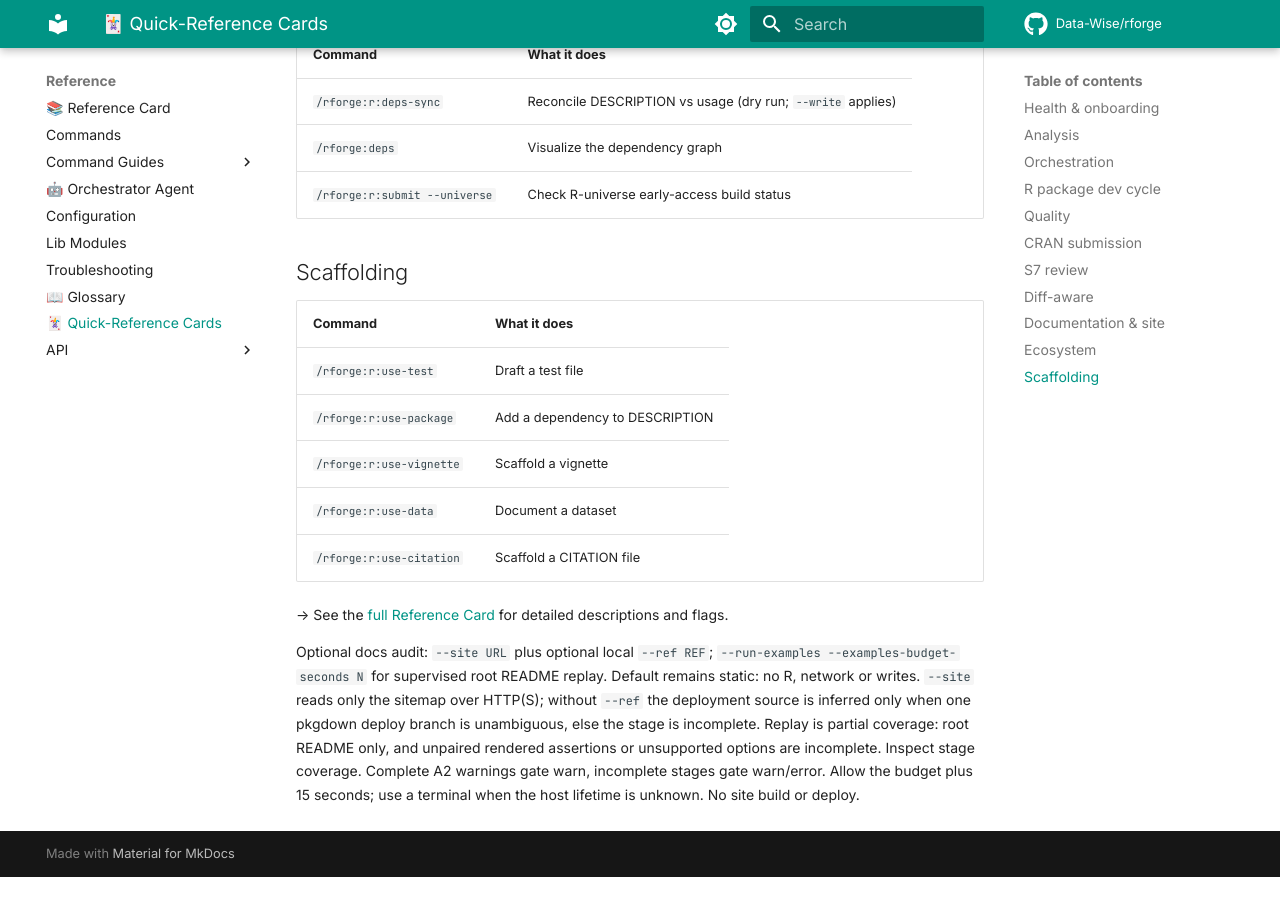
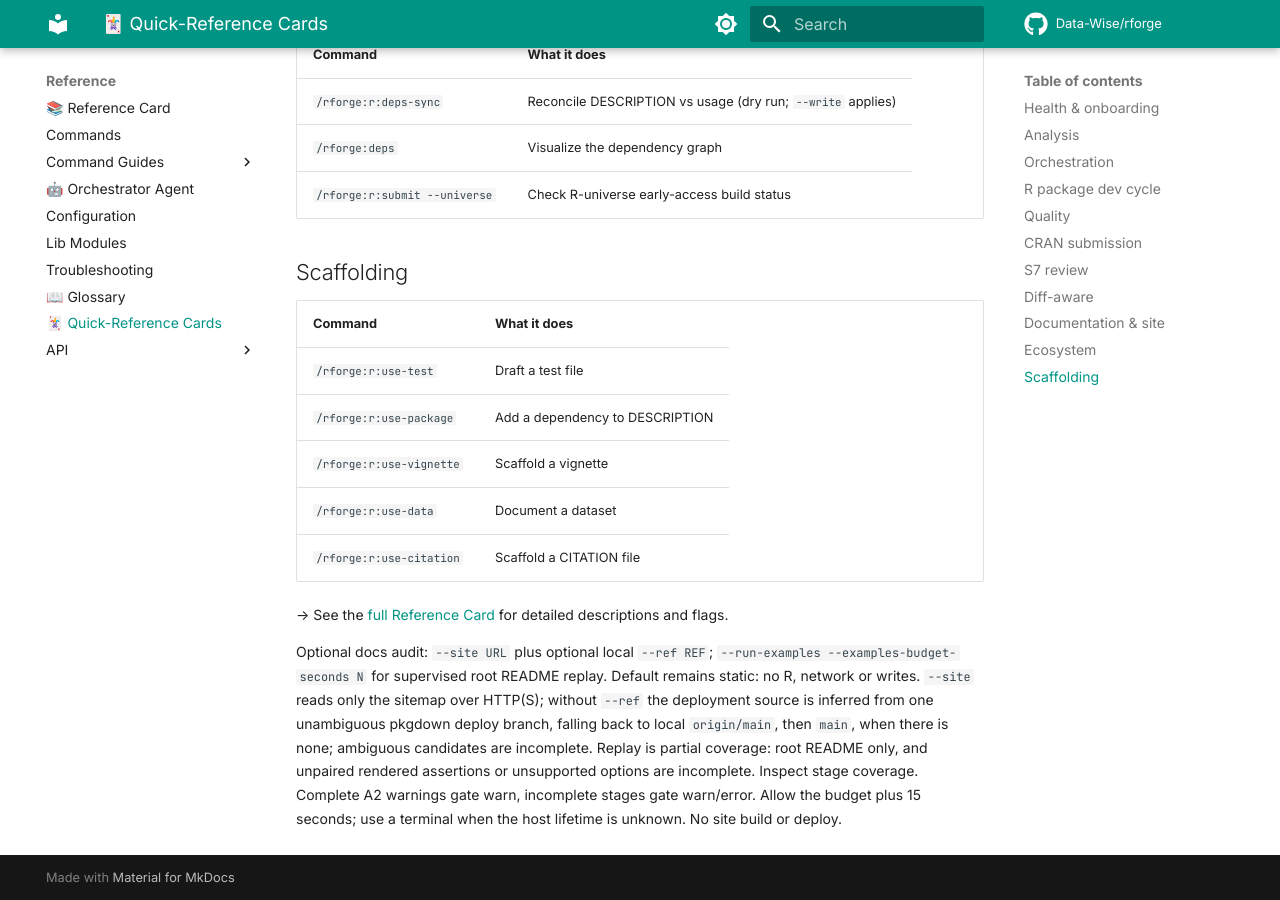
Before and after one commit to Data-Wise/rforge, an MkDocs documentation site: the page built from docs/command-cards.md, in a window 1280 px wide and 900 px high, scrolled down 3518 px. Built offline with MkDocs 1.6.1 and Material for MkDocs 9.7.7, drawn with Linux system fonts in a browser that asks for light colours; comment, search, counter and statistics services are not loaded; before the commit the page ends 4395 px from its top, so only the background shows below that.

Commit message:
docs: fix review findings on D04 (deploy-ref fallback, lib-modules no-R); record G08 probe disposition
Co-Authored-By: Claude Sonnet 5.5 <noreply@anthropic.com>

```diff
--- a/docs/command-cards.md
+++ b/docs/command-cards.md
@@ -113,8 +113,9 @@ Handy one-line descriptions grouped by purpose.
 Optional docs audit: `--site URL` plus optional local `--ref REF`;
 `--run-examples --examples-budget-seconds N` for supervised root README replay.
 Default remains static: no R, network or writes. `--site` reads only the sitemap
-over HTTP(S); without `--ref` the deployment source is inferred only when one
-pkgdown deploy branch is unambiguous, else the stage is incomplete. Replay is
+over HTTP(S); without `--ref` the deployment source is inferred from one
+unambiguous pkgdown deploy branch, falling back to local `origin/main`, then
+`main`, when there is none; ambiguous candidates are incomplete. Replay is
 partial coverage: root README only, and unpaired rendered assertions or
 unsupported options are incomplete. Inspect stage coverage. Complete A2 warnings
 gate warn, incomplete stages gate warn/error. Allow the budget plus 15 seconds;
```
Also changed, not shown: COVERAGE-docs-check-a2-2026-10-12.md (+9 -0 lines), docs/REFCARD.md (+3 -2 lines), docs/lib-modules.md (+3 -2 lines), 3 other files.
